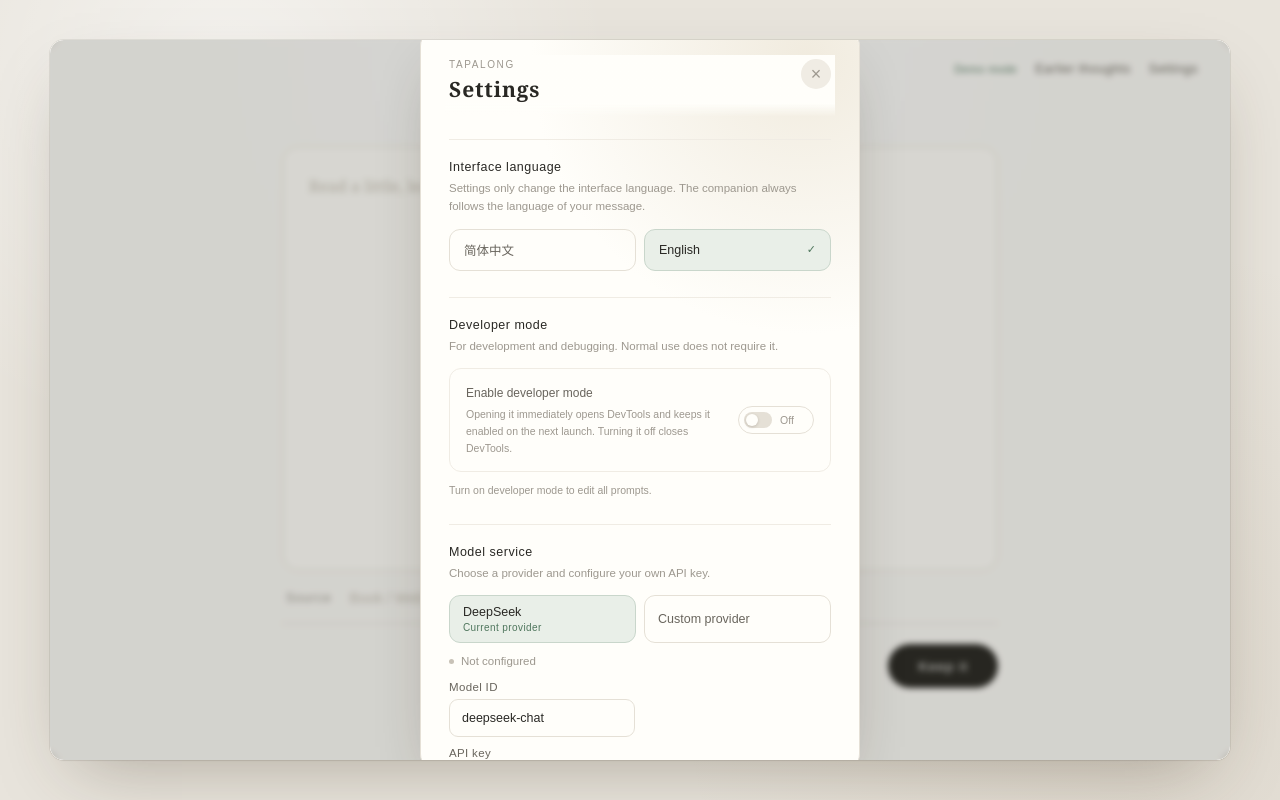
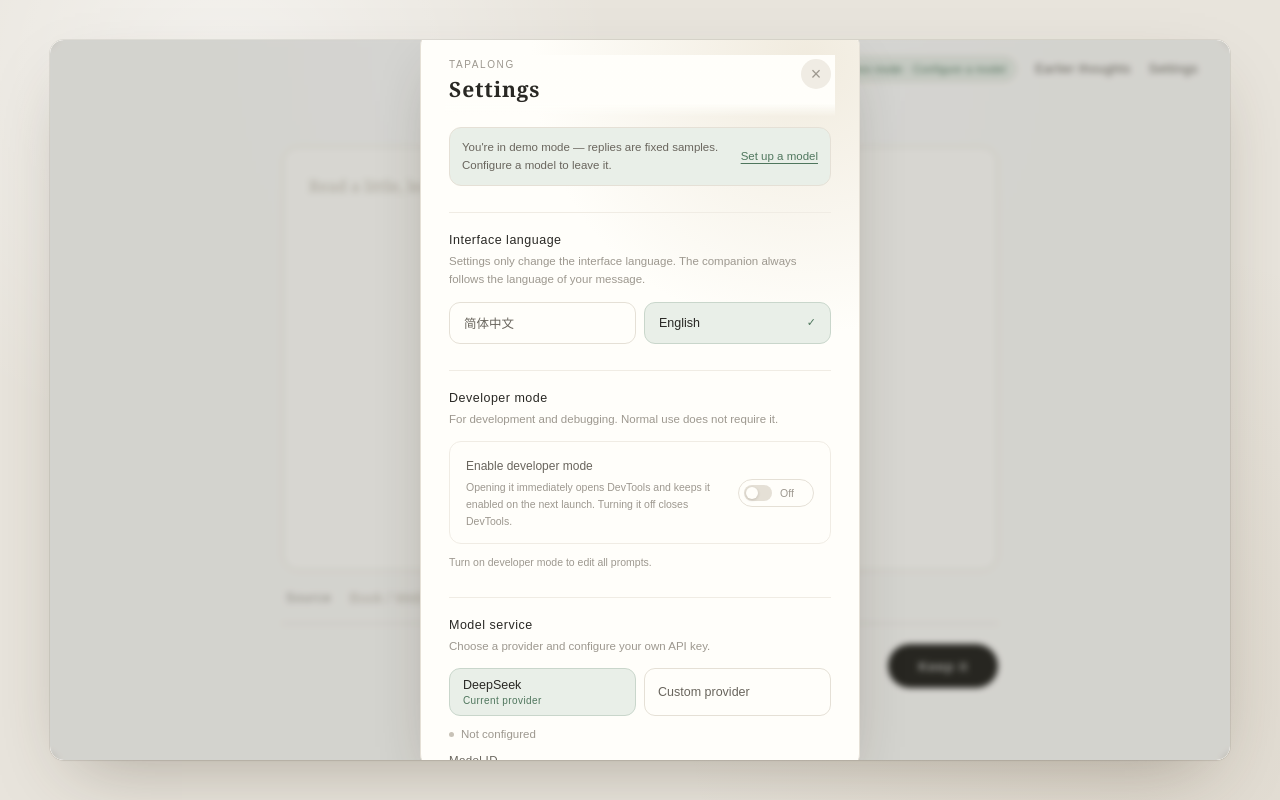
Before and after one commit to longtengsong/tap-along, a Vue app: page / in a window 1280 px wide. Both pictures are taken after a click on the button "Configure a model". Built offline with nearby package versions, Linux system fonts and the light colour scheme.

Commit message:
fix: make demo mode exit discoverable
- label the demo badge as an action and add a settings banner linking to model configuration
- refresh provider state after save/clear/activate so demo mode ends immediately
- auto-activate the first configured provider so saving a key leaves demo mode

```diff
--- a/src/App.vue
+++ b/src/App.vue
@@ -264,10 +264,12 @@ onMounted(async () => {
 
     <SettingsDialog
       :open="settingsOpen"
+      :demo-mode="demoMode"
       :clear-conversation-data="clearConversationData"
       @close="closeSettings"
       @open-developer-prompts="openDeveloperPrompts"
       @developer-mode-changed="applyDeveloperMode"
+      @provider-changed="refreshProviderState"
     />
 
     <DeveloperPromptPage
--- a/src/components/layout/AppBar.vue
+++ b/src/components/layout/AppBar.vue
@@ -46,7 +46,7 @@ const emit = defineEmits<{
         :aria-label="t('a11y.demoMode')"
         @click="emit('settings')"
       >
-        {{ t('onboarding.demoLabel') }}
+        {{ t('onboarding.demoLabel') }} · {{ t('onboarding.configure') }}
       </button>
       <button
         v-if="archiveVisible"
@@ -119,9 +119,18 @@ const emit = defineEmits<{
 }
 
 .app-bar__action--demo {
+  padding: 4px 10px;
+  border: 1px solid var(--line);
+  border-radius: 999px;
+  background: var(--moss-soft);
   color: var(--moss);
   font-size: 10.5px;
-  letter-spacing: 0.06em;
+  letter-spacing: 0.04em;
+}
+
+.app-bar__action--demo:hover {
+  border-color: var(--moss);
+  color: var(--moss);
 }
 
 .app-bar__action:focus-visible {
--- a/src/components/layout/SettingsDialog.vue
+++ b/src/components/layout/SettingsDialog.vue
@@ -19,6 +19,7 @@ import type {
 
 const props = defineProps<{
   open: boolean;
+  demoMode?: boolean;
   clearConversationData: () => Promise<PageClearAllResult>;
 }>();
 
@@ -26,10 +27,12 @@ const emit = defineEmits<{
   close: [];
   openDeveloperPrompts: [];
   developerModeChanged: [enabled: boolean];
+  providerChanged: [];
 }>();
 
 const { locale, t } = useI18n();
 const dialog = ref<HTMLElement | null>(null);
+const modelSection = ref<HTMLElement | null>(null);
 const activeLocale = computed(() => locale.value as SupportedLocale);
 const providerState = ref<ModelProviderState | null>(null);
 const selectedProviderId = ref<ModelProviderId>('deepseek');
@@ -68,6 +71,24 @@ const selectedProvider = computed(
 
 const close = () => {
   emit('close');
+};
+
+const scrollToModel = () => {
+  const panel = dialog.value;
+  const section = modelSection.value;
+
+  if (!panel || !section) {
+    return;
+  }
+
+  panel.scrollTo({
+    top:
+      section.getBoundingClientRect().top -
+      panel.getBoundingClientRect().top +
+      panel.scrollTop -
+      18,
+    behavior: 'smooth',
+  });
 };
 
 const selectLocale = (nextLocale: SupportedLocale) => {
@@ -204,6 +225,7 @@ const saveProvider = async () => {
 
     applyProviderState(result.state);
     providerForm.apiKey = '';
+    emit('providerChanged');
     providerMessage.value = t('settings.configSaved');
   } catch {
     showProviderError('CONFIG_FAILED');
@@ -229,6 +251,7 @@ const clearProviderKey = async () => {
     }
 
     applyProviderState(result.state);
+    emit('providerChanged');
     providerMessage.value = t('settings.keyCleared');
   } catch {
     showProviderError('CONFIG_FAILED');
@@ -254,6 +277,7 @@ const setActiveProvider = async () => {
     }
 
     applyProviderState(result.state);
+    emit('providerChanged');
     providerMessage.value = t('settings.providerActivated');
   } catch {
     showProviderError('CONFIG_FAILED');
@@ -432,6 +456,17 @@ onBeforeUnmount(() => {
           </button>
         </header>
 
+        <div v-if="demoMode" class="demo-banner">
+          <p>{{ t('settings.demoNotice') }}</p>
+          <button
+            class="demo-banner__action"
+            type="button"
+            @click="scrollToModel"
+          >
+            {{ t('settings.demoNoticeAction') }}
+          </button>
+        </div>
+
         <section class="settings-section" aria-labelledby="settings-language">
           <div class="settings-section__heading">
             <h3 id="settings-language">{{ t('settings.uiLanguage') }}</h3>
@@ -533,7 +568,11 @@ onBeforeUnmount(() => {
           </div>
         </section>
 
-        <section class="settings-section" aria-labelledby="settings-model">
+        <section
+          ref="modelSection"
+          class="settings-section"
+          aria-labelledby="settings-model"
+        >
           <div class="settings-section__heading">
             <h3 id="settings-model">{{ t('settings.modelService') }}</h3>
             <span>{{ t('settings.modelServiceHint') }}</span>
@@ -831,6 +870,43 @@ onBeforeUnmount(() => {
     0 1px 0 rgb(255 255 255 / 80%) inset,
     0 24px 60px -28px rgb(44 35 23 / 45%);
   outline: none;
+}
+
+.demo-banner {
+  display: flex;
+  align-items: center;
+  justify-content: space-between;
+  gap: 12px;
+  margin: 14px 0 0;
+  padding: 10px 12px;
+  border: 1px solid var(--line);
+  border-radius: 12px;
+  background: var(--moss-soft);
+}
+
+.demo-banner p {
+  margin: 0;
+  color: var(--ink-soft);
+  font-size: 11.5px;
+  line-height: 1.6;
+}
+
+.demo-banner__action {
+  flex: 0 0 auto;
+  border: 0;
+  padding: 0;
+  background: transparent;
+  color: var(--moss);
+  font: inherit;
+  font-size: 11.5px;
+  white-space: nowrap;
+  text-decoration: underline;
+  text-underline-offset: 3px;
+  cursor: pointer;
+}
+
+.demo-banner__action:hover {
+  color: var(--ink);
 }
 
 .provider-options {
--- a/src/i18n/locales/en.json
+++ b/src/i18n/locales/en.json
@@ -266,6 +266,8 @@
     "privacyText": "Your thoughts are sent to a cloud-based companion to generate responses.",
     "modelService": "Model service",
     "modelServiceHint": "Choose a provider and configure your own API key.",
+    "demoNotice": "You're in demo mode — replies are fixed samples. Configure a model to leave it.",
+    "demoNoticeAction": "Set up a model",
     "provider": "Provider",
     "model": "Model ID",
     "modelPlaceholder": "For example, deepseek-chat",
--- a/src/i18n/locales/zh-CN.json
+++ b/src/i18n/locales/zh-CN.json
@@ -266,6 +266,8 @@
     "privacyText": "念头会发送到云端伴读那里，用于生成回应。",
     "modelService": "模型服务",
     "modelServiceHint": "选择供应商并配置你自己的 API Key。",
+    "demoNotice": "当前是演示模式，伴读只会用固定话术。配置模型后自动退出。",
+    "demoNoticeAction": "去配置模型",
     "provider": "供应商",
     "model": "模型 ID",
     "modelPlaceholder": "例如 deepseek-chat",
```
Also changed, not shown: src/main/services/providers.ts (+9 -0 lines), 1 other file (tests, documents, lock files or other folders).
